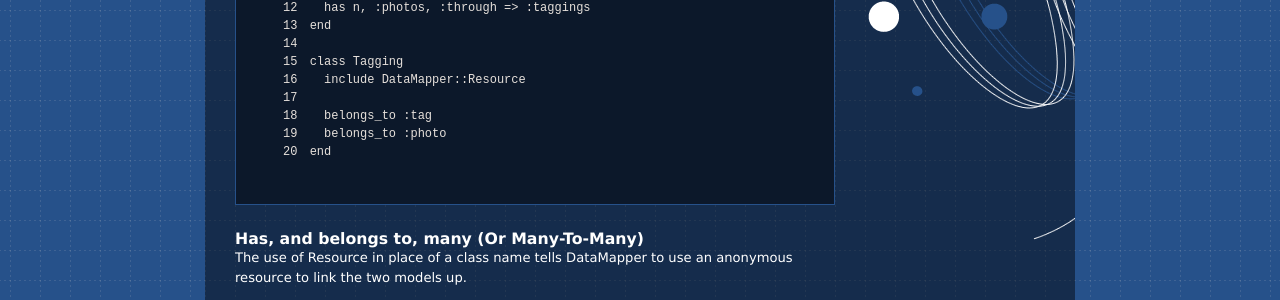
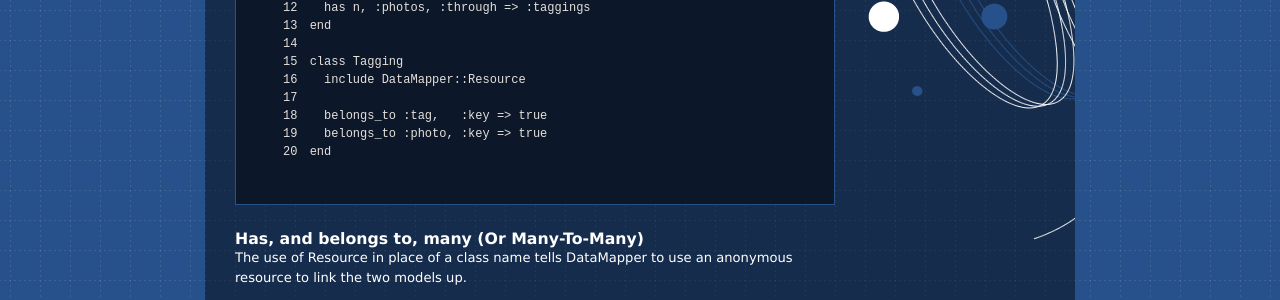
Before and after one commit to datamapper/datamapper.github.com, a Jekyll site: the page built from docs/associations.markdown, in a window 1280 px wide and 900 px high, scrolled down 1368 px. Shown: the part 151-451 px from the top of the window. Built offline with Jekyll 4.4.1, drawn with Linux system fonts in a browser that asks for light colours.

Commit message:
Added keys to association

```diff
--- a/docs/associations.markdown
+++ b/docs/associations.markdown
@@ -108,8 +108,8 @@ end
 class Tagging
   include DataMapper::Resource
 
-  belongs_to :tag
-  belongs_to :photo
+  belongs_to :tag,   :key => true
+  belongs_to :photo, :key => true
 end
 
 {% endhighlight %}
```
